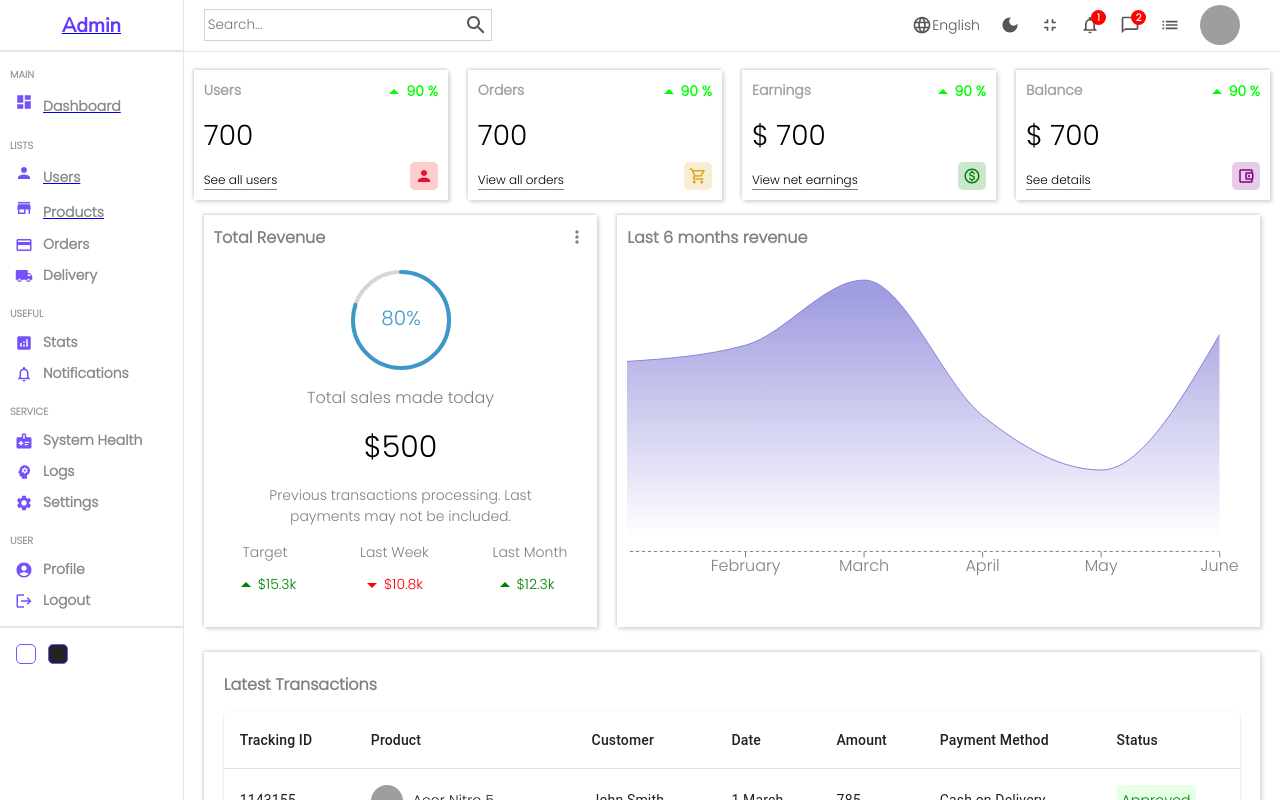
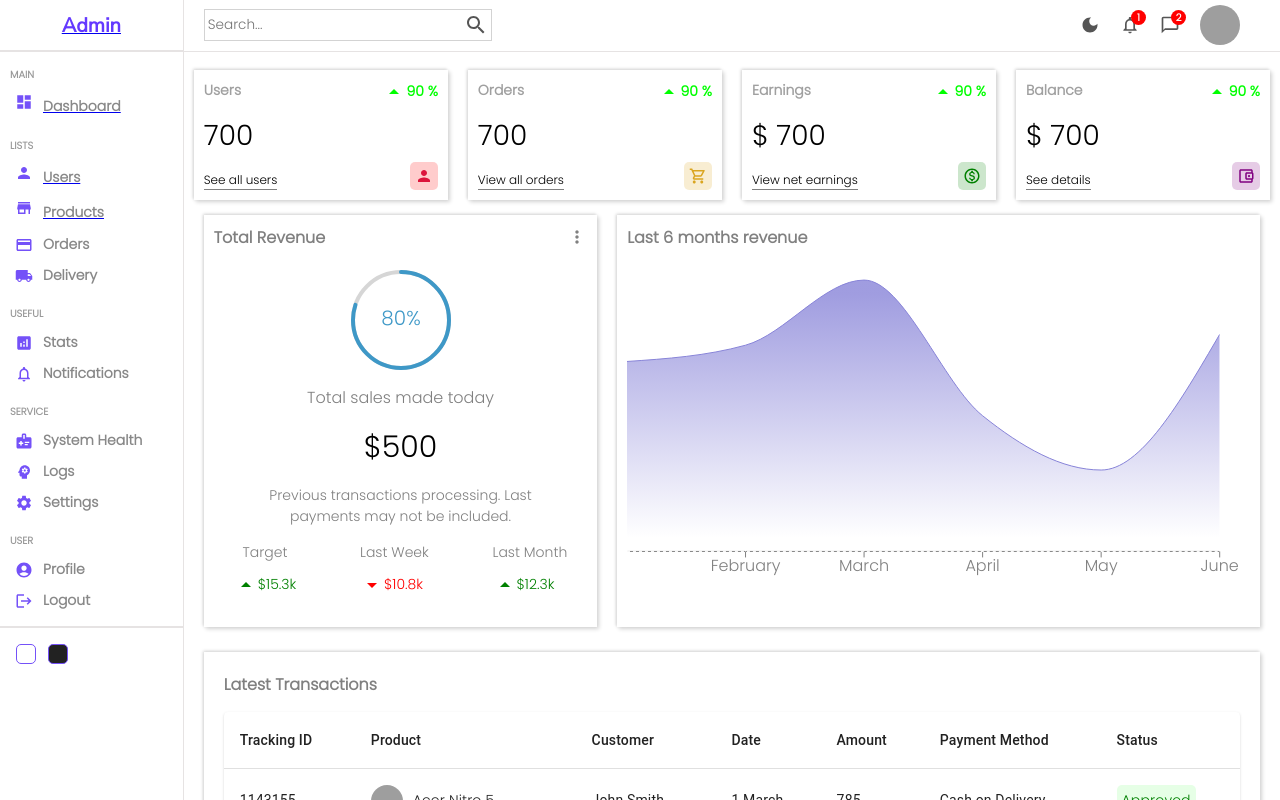
Before and after one commit to okhuaroboosayuki/Dashboard, a React (Vite) app: page / in a window 1280 px wide. Shown: the top 800 px of the page. Built offline with nearby package versions, Linux system fonts and the light colour scheme; grey boxes are pictures that could not be loaded.

Commit message:
implemented darkMode functionalities & removed some icons

```diff
--- a/src/components/NavBar.jsx
+++ b/src/components/NavBar.jsx
@@ -1,14 +1,15 @@
 import "../assets/scss/navbar.scss";
 import SearchIcon from "@mui/icons-material/Search";
-import LanguageIcon from '@mui/icons-material/Language';
-import DarkModeIcon from '@mui/icons-material/DarkMode';
-import FullscreenExitIcon from '@mui/icons-material/FullscreenExit';
-import NotificationsNoneIcon from '@mui/icons-material/NotificationsNone';
-import ChatBubbleOutlineIcon from '@mui/icons-material/ChatBubbleOutline';
-import ListIcon from '@mui/icons-material/List';
-
+import DarkModeIcon from "@mui/icons-material/DarkMode";
+import NotificationsNoneIcon from "@mui/icons-material/NotificationsNone";
+import ChatBubbleOutlineIcon from "@mui/icons-material/ChatBubbleOutline";
+import LightModeIcon from "@mui/icons-material/LightMode";
+import { DarkModeContext } from "../context/darkModeContext";
+import { useContext } from "react";
 
 function NavBar() {
+  const { darkMode, dispatch } = useContext(DarkModeContext);
+
   return (
     <nav className="nav_bar">
       <div className="wrapper">
@@ -19,14 +20,21 @@ function NavBar() {
 
         <div className="items">
           <div className="item">
-                <LanguageIcon className="icon" />
-                English
-            </div>
-            <div className="item">
-                <DarkModeIcon className="icon" />
-            </div>
-            <div className="item">
-                <FullscreenExitIcon className="icon" />
+            {/* <DarkModeIcon
+              className="icon"
+              onClick={() => dispatch({ type: "TOGGLE_MODE" })}
+            /> */}
+            {darkMode ? (
+              <LightModeIcon
+                className="icon"
+                onClick={() => dispatch({ type: "TOGGLE_MODE" })}
+              />
+            ) : (
+              <DarkModeIcon
+                className="icon"
+                onClick={() => dispatch({ type: "TOGGLE_MODE" })}
+              />
+            )}
           </div>
           <div className="item">
             <NotificationsNoneIcon className="icon" />
@@ -37,11 +45,11 @@ function NavBar() {
             <div className="counter">2</div>
           </div>
           <div className="item">
-                <ListIcon className="icon" />
-            </div>
-
-            <div className="item">
-                <img src="https://res.cloudinary.com/dg0sck16v/image/upload/v1680613170/Avatar/charlesdeluvio-K4mSJ7kc0As-unsplash_lbldzv.jpg" alt="avatar" className="avatar" />
+            <img
+              src="https://res.cloudinary.com/dg0sck16v/image/upload/v1680613170/Avatar/charlesdeluvio-K4mSJ7kc0As-unsplash_lbldzv.jpg"
+              alt="avatar"
+              className="avatar"
+            />
           </div>
         </div>
       </div>
```
Lines whose indentation alone changed are shown as unchanged.
